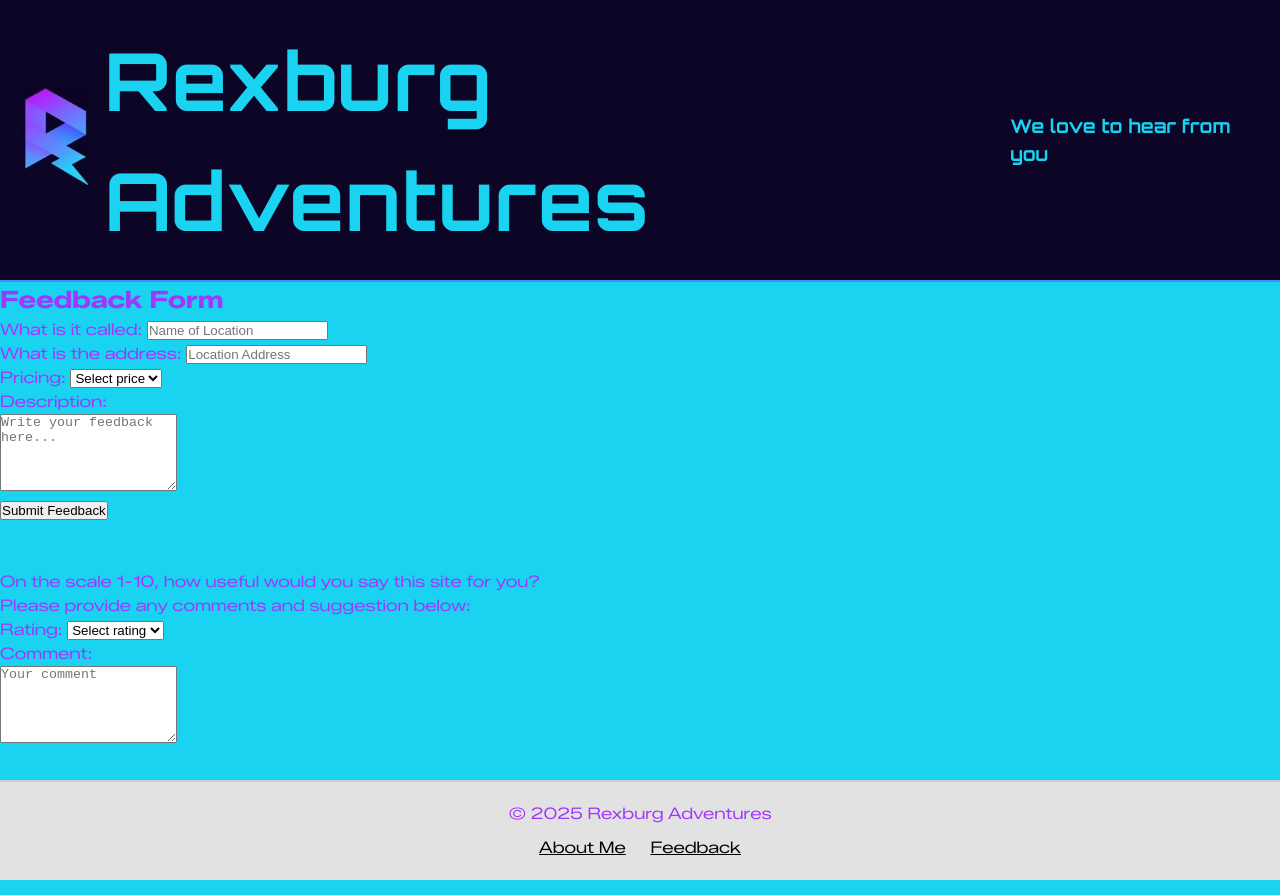
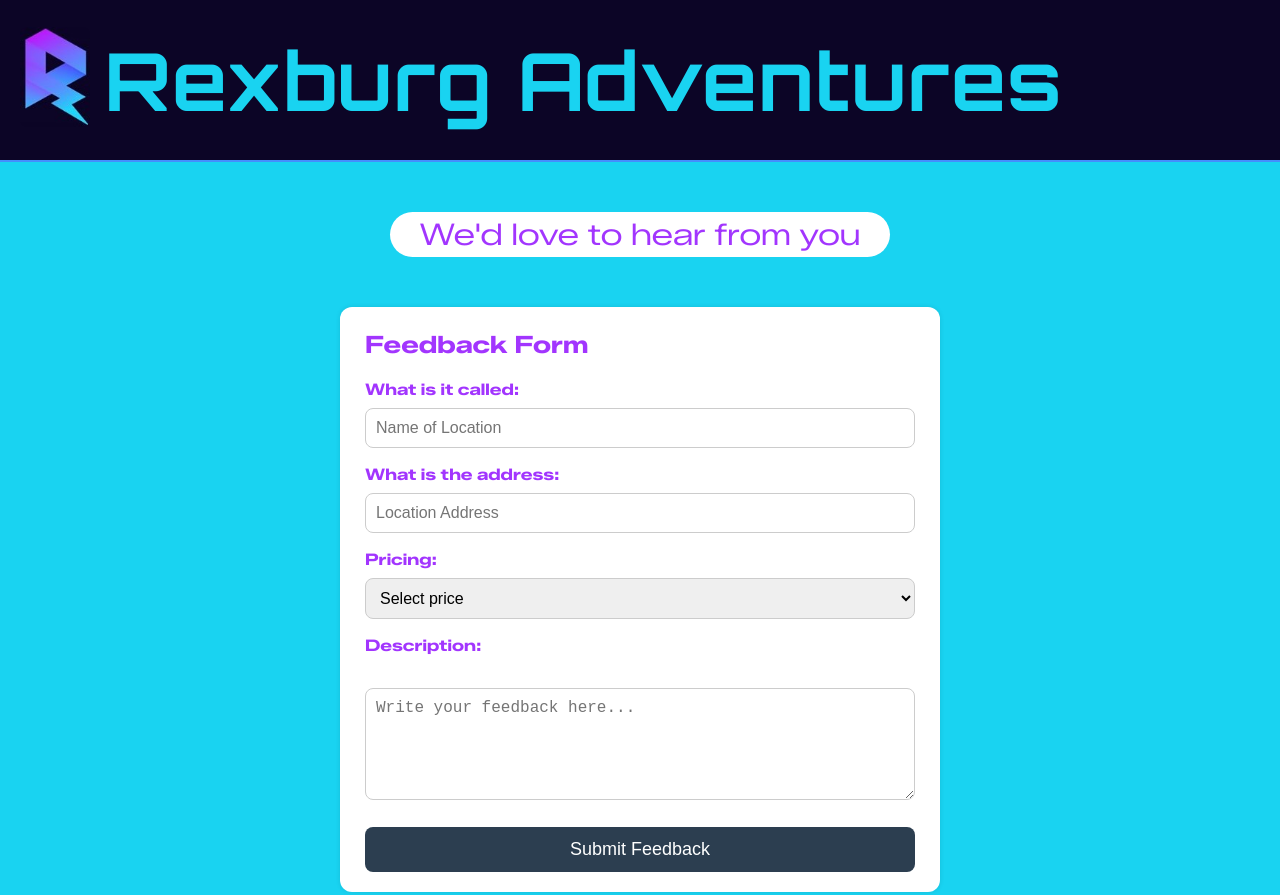
Before and after one commit to Red-Stone77/wdd130-Stephenson, a plain HTML site: page feedback.html in a window 1280 px wide. Shown: the top 895 px of the page. Drawn offline with Linux system fonts and the light colour scheme.

Commit message:
center p3

```diff
--- a/feedback.html
+++ b/feedback.html
@@ -11,10 +11,14 @@
     <header>
         <a href="index.html" class="logo"><img src="images/logo.jpg" alt="Logo"></a>
         <h1>Rexburg Adventures</h1>
-        <h3>We love to hear from you</h3>
     </header>
 
-    <div class="form-box">
+    <section >
+        <p id="p3">We'd love to hear from you</p>
+    </section>
+
+
+    <div class="form-box1">
         <section>
             <form action="#" method="post" id="feedback-form1">
                 <h2>Feedback Form</h2>
@@ -45,11 +49,11 @@
 
     <br><br>
 
-    <div class="form-box">
+    <div class="form-box2">
         <section>
             <form action="#" method="post" id="feedback-form2">
-                <p>On the scale 1-10, how useful would you say this site for you?</p>
-                <p>Please provide any comments and suggestion below:</p>
+                <p id="p1">On the scale 1-10, how useful would you say this site for you?</p>
+                <p id="p2">Please provide any comments and suggestion below:</p>
 
                 <label for="rating">Rating:</label>
                 <select id="rating" name="rating">
--- a/styles.css
+++ b/styles.css
@@ -124,6 +124,69 @@ header h1 {
     margin-right: 20px;
 }
 
+/*Feedback section*/
+
+#p3 {
+    background-color: white;
+    width: 80%;
+    max-width: 500px;
+    height: auto;
+    border-radius: 50px;
+    font-size: 30px;
+    text-align: center;
+    margin: 50px auto;
+}
+
+
+/* Form Box Styling */
+.form-box1,
+.form-box2 {
+    width: 80%;
+    max-width: 600px;
+    margin: 20px auto;
+    background: white;
+    padding: 20px 25px;
+    border-radius: 12px;
+    box-shadow: 0 0 5px rgba(0, 0, 0, 0.1);
+}
+
+
+
+/* Labels & Inputs */
+label {
+    display: block;
+    margin-top: 15px;
+    font-weight: bold;
+}
+
+input,
+select,
+textarea {
+    width: 100%;
+    padding: 10px;
+    margin-top: 6px;
+    border: 1px solid #ccc;
+    border-radius: 8px;
+    font-size: 16px;
+}
+
+/* Buttons */
+button {
+    width: 100%;
+    padding: 12px;
+    margin-top: 20px;
+    background-color: #2c3e50;
+    color: white;
+    border: none;
+    border-radius: 8px;
+    cursor: pointer;
+    font-size: 18px;
+}
+
+button:hover {
+    background-color: #1b2836;
+}
+
 /* FOOTER */
 footer {
     margin-top: 30px;
```
